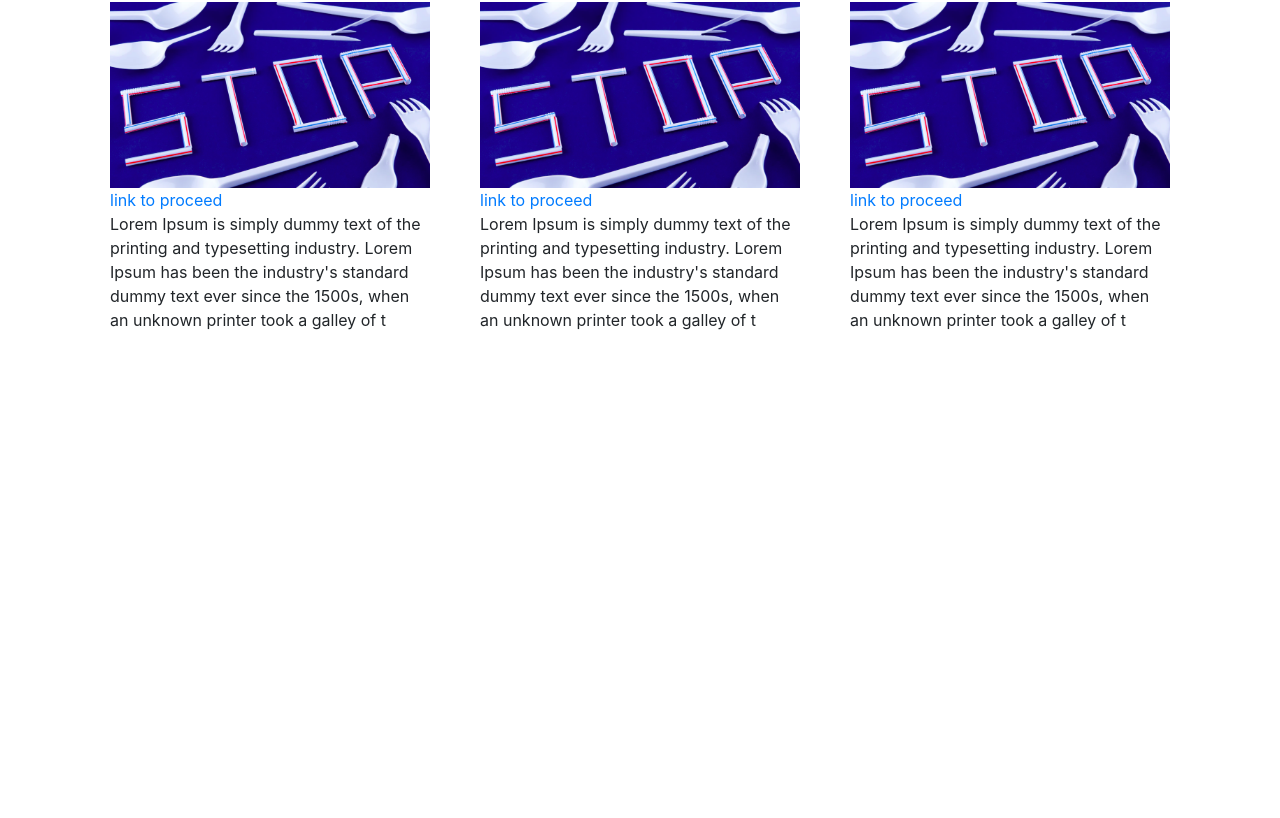
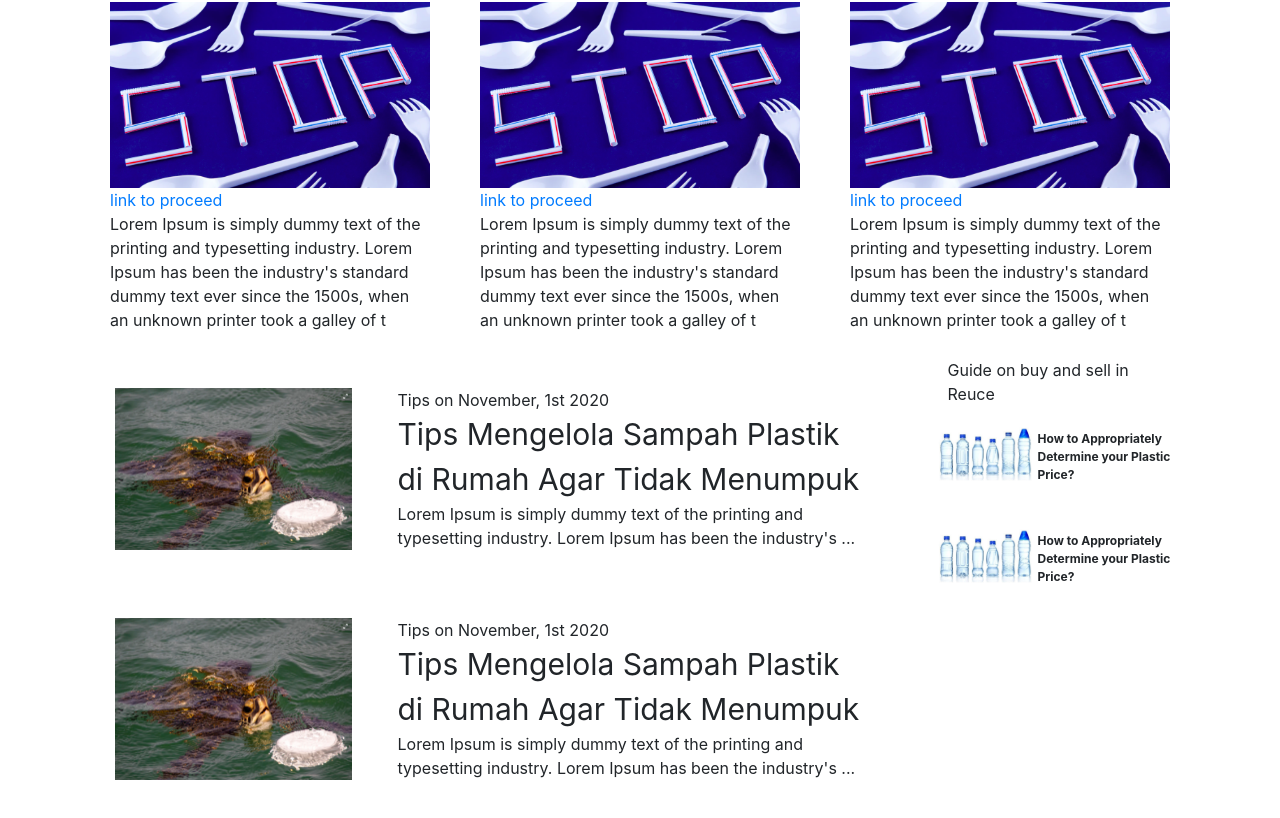
Before and after one commit to Supreme-Spyro/Reuce-Front, a React (Create React App) app: page /articles in a window 1280 px wide. Shown: the part 887-1705 px from the top of the page. Before the commit the page ends 1245 px from the top, so only its background shows below. Built offline with nearby package versions, Linux system fonts and the light colour scheme.

Commit message:
add some list to article page

```diff
--- /dev/null
+++ b/src/components/web-elements/ArticleGuide.js
@@ -0,0 +1,37 @@
+import React from 'react'
+import bottle from '../../assets/plastic-bottle.jpg'
+
+function ArticleGuide() {
+    return (
+        <table>
+              <tr>
+                  <th>
+                  </th>
+                  <th>
+                  <img
+                  src={bottle}
+                  className='guideListImage-articles'
+                  />
+                  </th>
+                  <th className='guideListTitle-articles'>
+                  How to Appropriately Determine your Plastic Price?
+                  </th>
+              </tr>
+              <tr>
+                  <th>
+                  </th>
+                  <th>
+                  <img
+                  src={bottle}
+                  className='guideListImage-articles'
+                  />
+                  </th>
+                  <th className='guideListTitle-articles'>
+                  How to Appropriately Determine your Plastic Price?
+                  </th>
+              </tr>
+          </table>
+    )
+}
+
+export default ArticleGuide
--- /dev/null
+++ b/src/components/web-elements/NewsTabList.js
@@ -0,0 +1,34 @@
+import React from 'react'
+import {Col, Row, Container} from 'react-bootstrap'
+import '../../styles/NewsTabList.css'
+import TabListExample from '../../assets/carousel-test2.png'
+import TabListExample2 from '../../assets/carousel-test1.png'
+
+
+function NewsTabList() {
+    return (
+        <Container className='NewsTabList-articles'>
+            <Row>
+                <Col lg={4}>
+                <img
+                src = {TabListExample}
+                className='tabListImage-articles'
+                />
+                </Col >
+                <Col lg={8}>
+                <Container className='tabListDateRelease-articles'>
+                    Tips on November, 1st 2020
+                </Container>
+                <Container className='tabListNewsTitle-articles'>
+                    Tips Mengelola Sampah Plastik di Rumah Agar Tidak Menumpuk
+                </Container>
+                <Container className='tabListPharagraphReview-articles'>
+                Lorem Ipsum is simply dummy text of the printing and typesetting industry. Lorem Ipsum has been the industry's ...
+                </Container>
+                </Col>
+            </Row>
+        </Container>
+    )
+}
+
+export default NewsTabList
--- a/src/pages/Articles.js
+++ b/src/pages/Articles.js
@@ -2,9 +2,12 @@ import React from "react";
 import { Col, Row, Carousel, Container } from "react-bootstrap";
 import ArticleCarousel from "../components/web-elements/ArticleCarousel";
 import FeaturedCard from "../components/web-elements/FeaturedCard";
-
+import NewsTabList from '../components/web-elements/NewsTabList'
+import ArticleGuide from '../components/web-elements/ArticleGuide'
 //styling
 import "../styles/Articles.css";
+
+
 
 function Articles() {
   return (
@@ -22,8 +25,21 @@ function Articles() {
               <FeaturedCard />
         </Container>
       </Row>
+      <Row className="editorPickerRow-articles">
+          <Container className="editorPickerContainer-articles">
+          <Col lg={9}>
+          <NewsTabList />
+          <NewsTabList />
+          </Col>
+          <Col lg={3}>
+              <Container>
+                  Guide on buy and sell in Reuce
+              </Container>
+              <ArticleGuide />
 
-      <Row className="editorPickerRow-articles"></Row>
+          </Col>
+          </Container>
+      </Row>
     </div>
   );
 }
--- /dev/null
+++ b/src/styles/NewsTabList.css
@@ -0,0 +1,31 @@
+.NewsTabList-articles{
+    width: 100%;
+    height: 25vh;
+
+    margin-top: 30px;
+}
+
+.tabListImage-articles{
+    width: 100%;
+    height: 100%;
+
+}
+
+
+.tabListNewsTitle-articles{
+    font-size: 30px;
+}
+
+.editorPickerContainer-articles{
+    display: flex;
+    flex-direction: row;
+}
+
+.guideListImage-articles{
+    width: 100px;
+    height: 100px;
+}
+
+.guideListTitle-articles{
+    font-size: 12px;
+}
```
